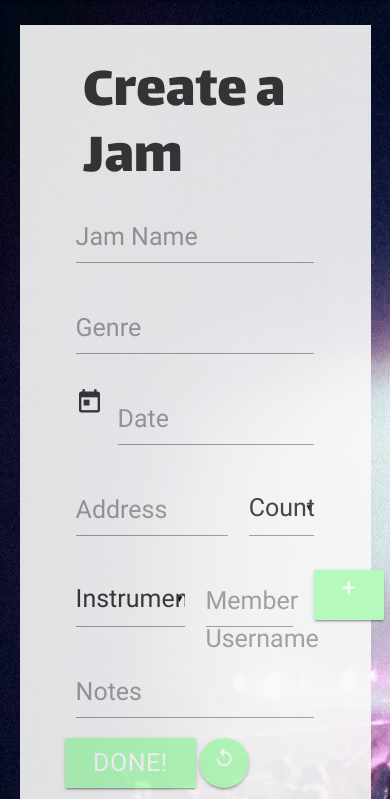
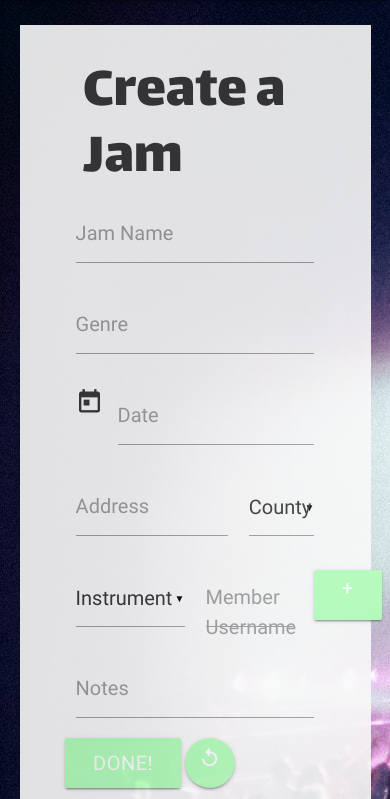
Before and after one commit to EdShackleton/milestone-project-3, a Flask app: template templates/addjam.html in a window 390 px wide. Shown: the part 56-855 px from the top of the page. Run offline with Flask 2, Linux system fonts and the light colour scheme; the template is opened without the code that fills it, so the values that code supplies are empty; parts of the project's set-up code (start-up, migrations or seed data) failed here and were passed over; some libraries are stand-ins or nearby versions.

Commit message:
updated font sizes again for smaller screen size

```diff
--- a/static/css/style.css
+++ b/static/css/style.css
@@ -193,15 +193,15 @@ p {
   }
 
   .jam-title-text {
-    font-size: 50px;
+    font-size: 40px;
   }
 
   .input-field label {
-    font-size: 25px;
+    font-size: 20px;
   }
 
   .select-wrapper input.select-dropdown {
-    font-size: 25px;
+    font-size: 20px;
   }
 
   input:not([type]), input[type=text]:not(.browser-default), input[type=password]:not(.browser-default), input[type=email]:not(.browser-default), input[type=url]:not(.browser-default), input[type=time]:not(.browser-default), input[type=date]:not(.browser-default), input[type=datetime]:not(.browser-default), input[type=datetime-local]:not(.browser-default), input[type=tel]:not(.browser-default), input[type=number]:not(.browser-default), input[type=search]:not(.browser-default), textarea.materialize-textarea {
@@ -213,7 +213,7 @@ p {
   }
 
   .btn, .btn-large, .btn-floating, .btn-large, .btn-flat {
-    font-size: 25px;
+    font-size: 20px;
   }
 
   .btn-floating {
@@ -230,7 +230,7 @@ p {
   }
 
   input:not([type]), input[type=text]:not(.browser-default), input[type=password]:not(.browser-default), input[type=email]:not(.browser-default), input[type=url]:not(.browser-default), input[type=time]:not(.browser-default), input[type=date]:not(.browser-default), input[type=datetime]:not(.browser-default), input[type=datetime-local]:not(.browser-default), input[type=tel]:not(.browser-default), input[type=number]:not(.browser-default), input[type=search]:not(.browser-default), textarea.materialize-textarea {
-    font-size: 25px;
+    font-size: 20px;
   }
 
   .sign-up-here {
--- a/static/css/style.sass
+++ b/static/css/style.sass
@@ -201,17 +201,17 @@ p
     .page-title
         font-size: 60px
     .jam-title-text
-        font-size: 50px
+        font-size: 40px
     .input-field label
-        font-size: 25px
+        font-size: 20px
     .select-wrapper input.select-dropdown
-        font-size: 25px
+        font-size: 20px
     input:not([type]), input[type=text]:not(.browser-default), input[type=password]:not(.browser-default), input[type=email]:not(.browser-default), input[type=url]:not(.browser-default), input[type=time]:not(.browser-default), input[type=date]:not(.browser-default), input[type=datetime]:not(.browser-default), input[type=datetime-local]:not(.browser-default), input[type=tel]:not(.browser-default), input[type=number]:not(.browser-default), input[type=search]:not(.browser-default), textarea.materialize-textarea
         height: 4rem
     .btn, .btn-large, .btn-flat
         height: 50px
     .btn, .btn-large, .btn-floating, .btn-large, .btn-flat
-        font-size: 25px
+        font-size: 20px
     .btn-floating
         height: 50px
         width: 50px
@@ -220,7 +220,7 @@ p
     .side-nav li>a
         font-size: 20px
     input:not([type]), input[type=text]:not(.browser-default), input[type=password]:not(.browser-default), input[type=email]:not(.browser-default), input[type=url]:not(.browser-default), input[type=time]:not(.browser-default), input[type=date]:not(.browser-default), input[type=datetime]:not(.browser-default), input[type=datetime-local]:not(.browser-default), input[type=tel]:not(.browser-default), input[type=number]:not(.browser-default), input[type=search]:not(.browser-default), textarea.materialize-textarea
-        font-size: 25px
+        font-size: 20px
     .sign-up-here
         font-size: 20px
 
```
Also changed, not shown: .c9/metadata/environment/static/css/style.sass (+1 -1 lines), 1 other file.
